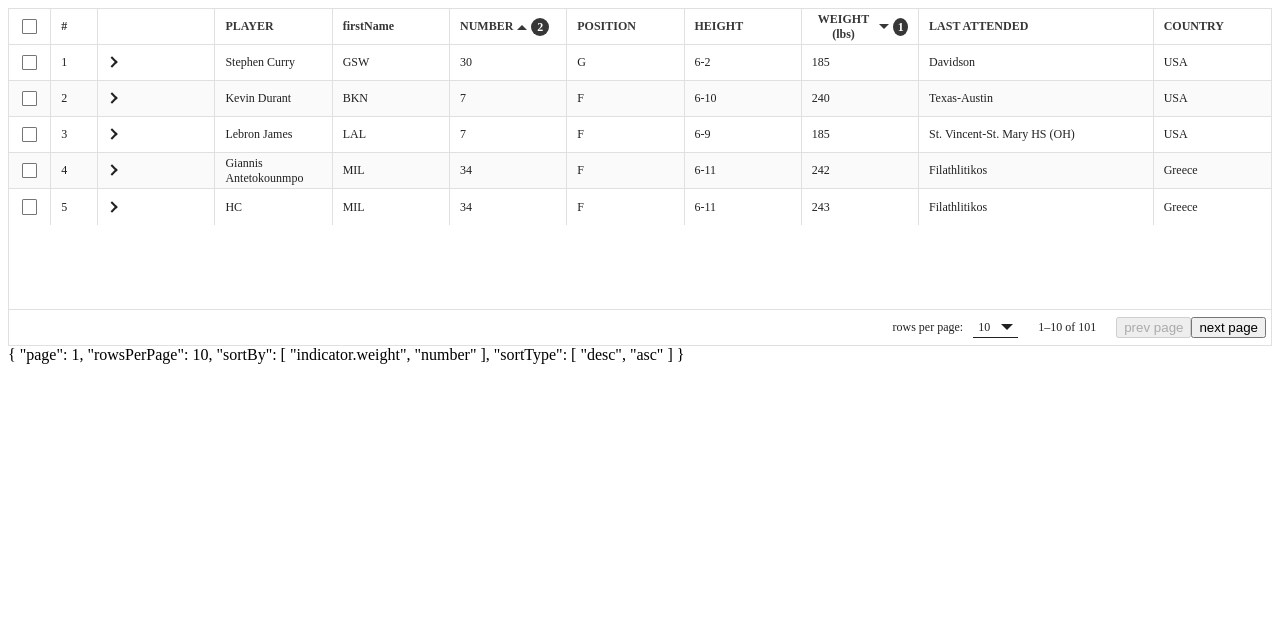
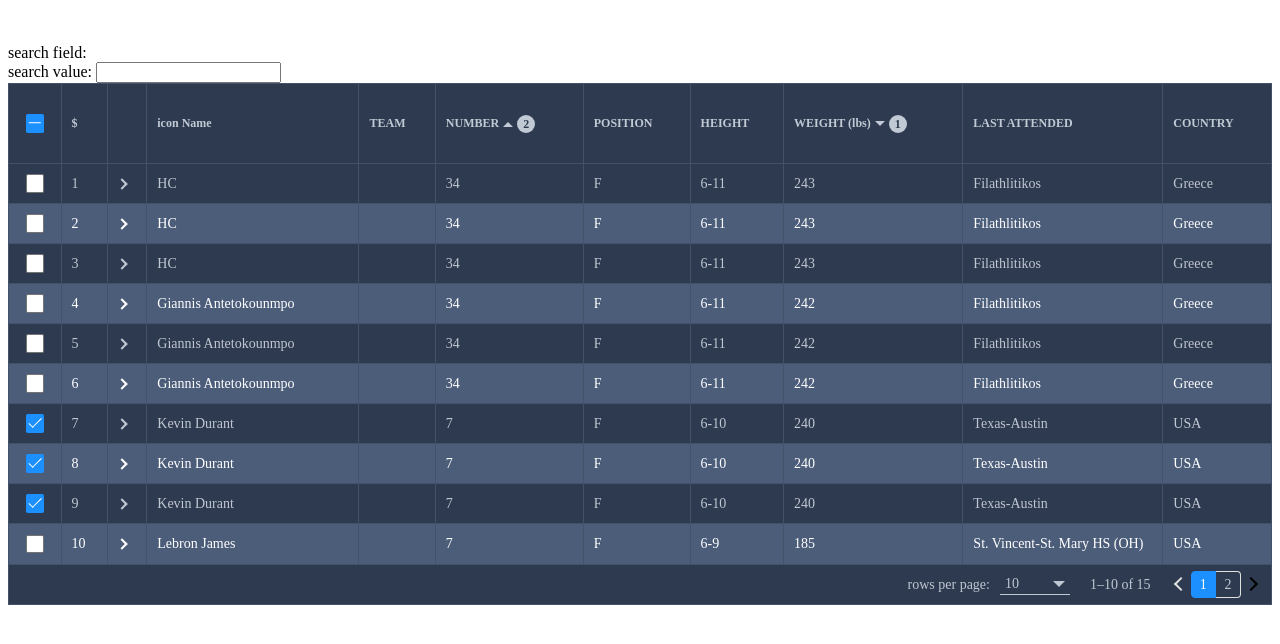
Before and after one commit to HC200ok/vue3-easy-data-table, a Vue app: page / in a window 1280 px wide. Shown: the top 644 px of the page. Built offline with nearby package versions, Linux system fonts and the light colour scheme.

Commit message:
optimize getItemValue function

```diff
--- a/src/App.vue
+++ b/src/App.vue
@@ -1,7 +1,7 @@
 <template>
-  <ServerSideMode />
+  <!-- <ServerSideMode /> -->
   <br><br>
-  <!-- <ClientMode /> -->
+  <ClientMode />
   <br><br>
   <!-- <ExpandLoading/> -->
 </template>
--- a/src/modes/Client.vue
+++ b/src/modes/Client.vue
@@ -38,7 +38,6 @@
       multi-sort
       body-text-direction="left"
       header-text-direction="left"
-      :filter-options="filterOptions"
       click-event-type="double"
       @select-row="showItem"
       @deselect-row="deselectRow"
@@ -46,7 +45,7 @@
       @update-total-items="updateTotalItems"
       show-index-symbol="$"
     >
-     <template #customize-headers>
+     <!-- <template #customize-headers>
         <thead class="my-static-header">
           <tr>
             <th colspan="3" rowspan="2"></th>
@@ -64,7 +63,7 @@
             <th>country</th>
           </tr>
         </thead>
-      </template>
+      </template> -->
       <template #expand="item">
         <div style="padding: 15px">
           {{ item.name }} won championships
@@ -166,25 +165,25 @@
   console.log(JSON.stringify(items));
 };
 
-// const items = ref<Item[]>([
-//   { name: "Stephen Curry", firstName: "GSW", number: 30, position: 'G', indicator: {"height": '6-2', "weight": 185}, lastAttended: "Davidson", country: "USA"},
-//   { name: "Kevin Durant", firstName: "BKN", number: 7, position: 'F', indicator: {"height": '6-10', "weight": 240}, lastAttended: "Texas-Austin", country: "USA"},
-//   { name: "Lebron James", firstName: "LAL", number: 7, position: 'F', indicator: {"height": '6-9', "weight": 185}, lastAttended: "St. Vincent-St. Mary HS (OH)", country: "USA"},
-//   { name: "Giannis Antetokounmpo", firstName: "MIL", number: 34, position: 'F', indicator: {"height": '6-11', "weight": 242}, lastAttended: "Filathlitikos", country: "Greece"},
-//   { name: "HC", firstName: "MIL", number: 34, position: 'F', indicator: {"height": '6-11', "weight": 243}, lastAttended: "Filathlitikos", country: "Greece"},
-//   { name: "Stephen Curry", firstName: "GSW", number: 30, position: 'G', indicator: {"height": '6-2', "weight": 185}, lastAttended: "Davidson", country: "USA"},
-//   { name: "Kevin Durant", firstName: "BKN", number: 7, position: 'F', indicator: {"height": '6-10', "weight": 240}, lastAttended: "Texas-Austin", country: "USA"},
-//   { name: "Lebron James", firstName: "LAL", number: 7, position: 'F', indicator: {"height": '6-9', "weight": 185}, lastAttended: "St. Vincent-St. Mary HS (OH)", country: "USA"},
-//   { name: "Giannis Antetokounmpo", firstName: "MIL", number: 34, position: 'F', indicator: {"height": '6-11', "weight": 242}, lastAttended: "Filathlitikos", country: "Greece"},
-//   { name: "HC", firstName: "MIL", number: 34, position: 'F', indicator: {"height": '6-11', "weight": 243}, lastAttended: "Filathlitikos", country: "Greece"},
-//   { name: "Stephen Curry", firstName: "GSW", number: 30, position: 'G', indicator: {"height": '6-2', "weight": 185}, lastAttended: "Davidson", country: "USA"},
-//   { name: "Kevin Durant", firstName: "BKN", number: 7, position: 'F', indicator: {"height": '6-10', "weight": 240}, lastAttended: "Texas-Austin", country: "USA"},
-//   { name: "Lebron James", firstName: "LAL", number: 7, position: 'F', indicator: {"height": '6-9', "weight": 185}, lastAttended: "St. Vincent-St. Mary HS (OH)", country: "USA"},
-//   { name: "Giannis Antetokounmpo", firstName: "MIL", number: 34, position: 'F', indicator: {"height": '6-11', "weight": 242}, lastAttended: "Filathlitikos", country: "Greece"},
-//   { name: "HC", firstName: "MIL", number: 34, position: 'F', indicator: {"height": '6-11', "weight": 243}, lastAttended: "Filathlitikos", country: "Greece"},
-// ]);
+const items = ref<Item[]>([
+  { name: "Stephen Curry", firstName: "GSW", number: 30, position: 'G', indicator: {"height": '6-2', "weight": 185}, lastAttended: "Davidson", country: "USA"},
+  { name: "Kevin Durant", firstName: "BKN", number: 7, position: 'F', indicator: {"height": '6-10', "weight": 240}, lastAttended: "Texas-Austin", country: "USA"},
+  { name: "Lebron James", firstName: "LAL", number: 7, position: 'F', indicator: {"height": '6-9', "weight": 185}, lastAttended: "St. Vincent-St. Mary HS (OH)", country: "USA"},
+  { name: "Giannis Antetokounmpo", firstName: "MIL", number: 34, position: 'F', indicator: {"height": '6-11', "weight": 242}, lastAttended: "Filathlitikos", country: "Greece"},
+  { name: "HC", firstName: "MIL", number: 34, position: 'F', indicator: {"height": '6-11', "weight": 243}, lastAttended: "Filathlitikos", country: "Greece"},
+  { name: "Stephen Curry", firstName: "GSW", number: 30, position: 'G', indicator: {"height": '6-2', "weight": 185}, lastAttended: "Davidson", country: "USA"},
+  { name: "Kevin Durant", firstName: "BKN", number: 7, position: 'F', indicator: {"height": '6-10', "weight": 240}, lastAttended: "Texas-Austin", country: "USA"},
+  { name: "Lebron James", firstName: "LAL", number: 7, position: 'F', indicator: {"height": '6-9', "weight": 185}, lastAttended: "St. Vincent-St. Mary HS (OH)", country: "USA"},
+  { name: "Giannis Antetokounmpo", firstName: "MIL", number: 34, position: 'F', indicator: {"height": '6-11', "weight": 242}, lastAttended: "Filathlitikos", country: "Greece"},
+  { name: "HC", firstName: "MIL", number: 34, position: 'F', indicator: {"height": '6-11', "weight": 243}, lastAttended: "Filathlitikos", country: "Greece"},
+  { name: "Stephen Curry", firstName: "GSW", number: 30, position: 'G', indicator: {"height": '6-2', "weight": 185}, lastAttended: "Davidson", country: "USA"},
+  { name: "Kevin Durant", firstName: "BKN", number: 7, position: 'F', indicator: {"height": '6-10', "weight": 240}, lastAttended: "Texas-Austin", country: "USA"},
+  { name: "Lebron James", firstName: "LAL", number: 7, position: 'F', indicator: {"height": '6-9', "weight": 185}, lastAttended: "St. Vincent-St. Mary HS (OH)", country: "USA"},
+  { name: "Giannis Antetokounmpo", firstName: "MIL", number: 34, position: 'F', indicator: {"height": '6-11', "weight": 242}, lastAttended: "Filathlitikos", country: "Greece"},
+  { name: "HC", firstName: "MIL", number: 34, position: 'F', indicator: {"height": '6-11', "weight": 243}, lastAttended: "Filathlitikos", country: "Greece"},
+]);
 
-const items = ref<Item[]>(mockClientItems());
+// const items = ref<Item[]>(mockClientItems());
 
 // const headers: Header[] = [
 //   { text: 'Name', value: 'name'},
@@ -220,15 +219,15 @@
 const showNameFilter = ref(false);
 const nameCriteria = ref('');
 
-const filterOptions = computed((): FilterOption[] => {
-  const filterOptionsArray: FilterOption[] = [];
-  filterOptionsArray.push({
-    field: 'name',
-    criteria: ['name-1', 'name-2'],
-    comparison: 'in',
-  });
-  return filterOptionsArray;
-});
+// const filterOptions = computed((): FilterOption[] => {
+//   const filterOptionsArray: FilterOption[] = [];
+//   filterOptionsArray.push({
+//     field: 'name',
+//     criteria: ['name-1', 'name-2'],
+//     comparison: 'in',
+//   });
+//   return filterOptionsArray;
+// });
 
 const bodyRowClassNameFunction: BodyRowClassNameFunction = (item: Item, index: number): string => (index === 0 ? 'first-row test-row' : '');
 const bodyExpandRowClassNameFunction: BodyRowClassNameFunction = (item: Item, index: number): string => 'expand-row';
--- a/src/utils.ts
+++ b/src/utils.ts
@@ -2,14 +2,22 @@
 
 export function getItemValue(column: string, item: Item) {
   if (column.includes('.')) {
-    let content: any = '';
     const keys = column.split('.');
     const { length } = keys;
+
+    let content;
     let i = 0;
+
     while (i < length) {
-      content = (i === 0 ? item[keys[i]] : content[keys[i]]);
+      if (i === 0) {
+        content = item[keys[0]];
+      } else if (content && typeof content === 'object') {
+        content = content[keys[i]];
+      } else {
+        content = '';
+        break;
+      }
       i += 1;
-      if (content === undefined) break;
     }
     return content ?? '';
   }
```
